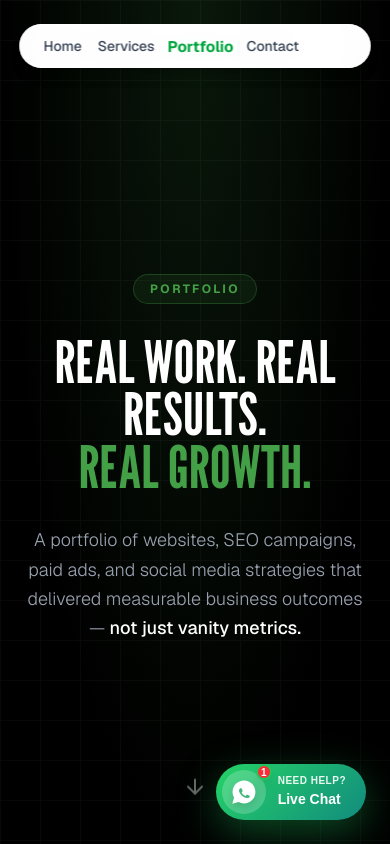
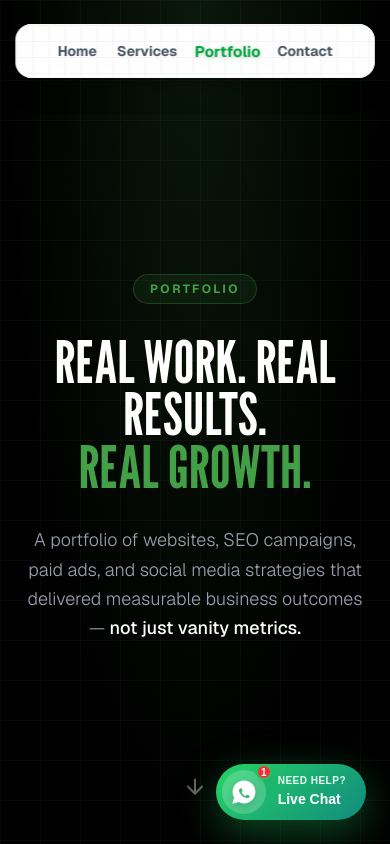
Before and after one commit to nabeelfahad41-wq/Portfolio-website, a Next.js app: page /portfolio in a window 390 px wide. Shown: the top 844 px of the page. Built offline with nearby package versions, Linux system fonts and the light colour scheme.

Commit message:
updated home page hero section in mobile view & nav bar design

```diff
--- a/app/component/Navbar.js
+++ b/app/component/Navbar.js
@@ -7,17 +7,27 @@ export default function Navbar() {
   const pathname = usePathname();
 
   return (
-    <nav className="fixed top-6 left-1/2 -translate-x-1/2 z-[999] w-[90%] md:w-auto">
-      <div className="bg-white/95 backdrop-blur-md rounded-full shadow-lg px-6 py-3 md:px-8 md:py-4 flex items-center justify-between md:justify-center gap-4 md:gap-8 w-full">
+    <nav className="fixed top-6 left-1/2 -translate-x-1/2 z-[999] w-[92%] sm:w-[80%] md:w-auto">
+      <div className="relative bg-white/95 backdrop-blur-md rounded-2xl shadow-xl border border-gray-100/50 px-6 py-4 md:px-10 flex items-center justify-center w-full overflow-hidden">
+
+        {/* Subtle nav grid background */}
+        <div
+            className="absolute inset-0 z-0 opacity-[0.04] pointer-events-none"
+            style={{
+                backgroundImage: 'linear-gradient(to right, #000 1px, transparent 1px), linear-gradient(to bottom, #000 1px, transparent 1px)',
+                backgroundSize: '16px 16px'
+            }}
+        />
+
         {/* Logo/Home Icon - Hidden on Mobile */}
-        <Link href="/" className="hidden md:flex items-center justify-center w-10 h-10 bg-green-600 hover:bg-green-700 rounded-full transition-colors flex-shrink-0">
-          <svg xmlns="http://www.w3.org/2000/svg" fill="none" viewBox="0 0 24 24" strokeWidth={2} stroke="white" className="w-5 h-5">
+        <Link href="/" className="hidden md:flex relative z-10 items-center justify-center w-10 h-10 bg-green-600 hover:bg-green-500 rounded-[10px] transition-all flex-shrink-0 shadow-md">
+          <svg xmlns="http://www.w3.org/2000/svg" fill="none" viewBox="0 0 24 24" strokeWidth={2.5} stroke="white" className="w-5 h-5">
             <path strokeLinecap="round" strokeLinejoin="round" d="M2.25 12l8.954-8.955c.44-.439 1.152-.439 1.591 0L21.75 12M4.5 9.75v10.125c0 .621.504 1.125 1.125 1.125H9.75v-4.875c0-.621.504-1.125 1.125-1.125h2.25c.621 0 1.125.504 1.125 1.125V21h4.125c.621 0 1.125-.504 1.125-1.125V9.75M8.25 21h8.25" />
           </svg>
         </Link>
 
         {/* Menu Items */}
-        <div className="flex gap-4 md:gap-8 text-sm font-medium">
+        <div className="relative z-10 flex w-full justify-center items-center gap-5 sm:gap-7 md:gap-10 md:ml-8 text-sm md:text-base font-bold">
           {siteConfig.navigation.map((item) => {
             const isActive = pathname === item.href;
             return (
@@ -26,8 +36,8 @@ export default function Navbar() {
                 href={item.href}
                 className={`transition-all duration-300 ${
                   isActive
-                    ? 'text-green-600 scale-110 font-bold'
-                    : 'text-gray-700 hover:text-green-600'
+                    ? 'text-green-600 scale-110 drop-shadow-sm'
+                    : 'text-gray-600 hover:text-green-600'
                 }`}
               >
                 {item.name}
--- a/app/component/WhatsAppChat.js
+++ b/app/component/WhatsAppChat.js
@@ -1,5 +1,6 @@
 "use client";
 import { useState, useRef, useEffect } from "react";
+import { usePathname } from "next/navigation";
 
 const PHONE = "918111830647";
 const PRE_FILLED = "Hi Nabeel! I visited your website and I'm interested in your digital marketing services. Can we connect?";
@@ -18,10 +19,32 @@ const CHAT_HISTORY = [
 ];
 
 export default function WhatsAppChat() {
+    const pathname = usePathname();
     const [open, setOpen] = useState(false);
     const [message, setMessage] = useState(PRE_FILLED);
     const [pulse, setPulse] = useState(true);
+    const [showOnMobile, setShowOnMobile] = useState(true);
     const inputRef = useRef(null);
+
+    // Scroll visibility logic for Home Page hero section
+    useEffect(() => {
+        const handleScroll = () => {
+            if (pathname === '/' && window.innerWidth < 768) {
+                setShowOnMobile(window.scrollY > 300);
+            } else {
+                setShowOnMobile(true);
+            }
+        };
+
+        handleScroll();
+        window.addEventListener("scroll", handleScroll, { passive: true });
+        window.addEventListener("resize", handleScroll, { passive: true });
+
+        return () => {
+            window.removeEventListener("scroll", handleScroll);
+            window.removeEventListener("resize", handleScroll);
+        };
+    }, [pathname]);
 
     // Stop the initial attention pulse after 4 seconds
     useEffect(() => {
@@ -73,7 +96,7 @@ export default function WhatsAppChat() {
             <button
                 onClick={() => setOpen((o) => !o)}
                 aria-label="Open WhatsApp Chat"
-                className={`fixed bottom-6 right-6 z-[999] flex items-center justify-center transition-all duration-300 hover:scale-105 active:scale-95 focus:outline-none ${pulse && !open ? "wa-fab-pulse" : ""} ${open ? "w-14 h-14 md:w-16 md:h-16 rounded-full" : "rounded-full p-1.5 pr-5 md:pr-6"}`}
+                className={`fixed bottom-6 right-6 z-[999] flex items-center justify-center transition-all duration-500 hover:scale-105 active:scale-95 focus:outline-none ${pulse && !open ? "wa-fab-pulse" : ""} ${open ? "w-14 h-14 md:w-16 md:h-16 rounded-full" : "rounded-full p-1.5 pr-5 md:pr-6"} ${!showOnMobile ? "opacity-0 translate-y-10 pointer-events-none" : "opacity-100 translate-y-0"}`}
                 style={{ background: open ? "#128C7E" : "linear-gradient(135deg, #25D366, #128C7E)", boxShadow: "0 12px 40px rgba(37,211,102,0.35)" }}
             >
                 {open ? (
--- a/app/sections/Hero.js
+++ b/app/sections/Hero.js
@@ -63,7 +63,7 @@ const HeroSection = () => {
       />
 
       {/* Main Content Container */}
-      <div className="relative z-10 w-full max-w-screen-2xl mx-auto px-4 sm:px-8 mt-[40px]">
+      <div className="relative z-10 w-full max-w-screen-2xl mx-auto px-4 sm:px-8 mt-0 md:mt-[40px]">
 
         {/* Desktop Social Icons (Top Right) */}
         <div ref={desktopSocialRef} className="hidden md:flex absolute top-0 right-8 z-50">
@@ -95,7 +95,7 @@ const HeroSection = () => {
           </div>
 
           {/* Image */}
-          <div ref={imageRef} className="absolute left-1/2 -translate-x-1/2 md:left-[2%] md:translate-x-0 lg:left-[5%] bottom-[-10%] md:bottom-[-10%] z-10 h-[145%] sm:h-[150%] md:h-[120%] lg:h-[135%] flex items-end justify-center md:justify-start pointer-events-none">
+          <div ref={imageRef} className="absolute left-1/2 -translate-x-[15%] md:left-[2%] md:translate-x-0 lg:left-[5%] bottom-[-10%] md:bottom-[-10%] z-10 h-[145%] sm:h-[150%] md:h-[120%] lg:h-[135%] flex items-end justify-center md:justify-start pointer-events-none">
             <img
               src="/assets/Gemini_Generated_Image_jg9o8ojg9o8ojg9o (1).png"
               alt="Nabeel - Freelance Digital Marketing Strategist in Bangalore and Kerala"
@@ -131,7 +131,7 @@ const HeroSection = () => {
         </div>
 
         {/* Paragraph & CTA */}
-        <div className="relative z-30 w-full flex flex-col items-center px-4 md:px-[5%] lg:px-[10%] mt-8 md:-mt-8 lg:-mt-14">
+        <div className="relative z-30 w-full flex flex-col items-center px-4 md:px-[5%] lg:px-[10%] -mt-4 md:-mt-8 lg:-mt-14">
           <div className="flex flex-col items-center md:items-end w-full max-w-4xl">
 
             <p ref={subTextRef} className="text-[#d3d0cb] text-[0.95rem] md:text-lg lg:text-xl lg:text-[1.35rem] leading-relaxed xl:leading-loose text-center font-light w-full">
```
